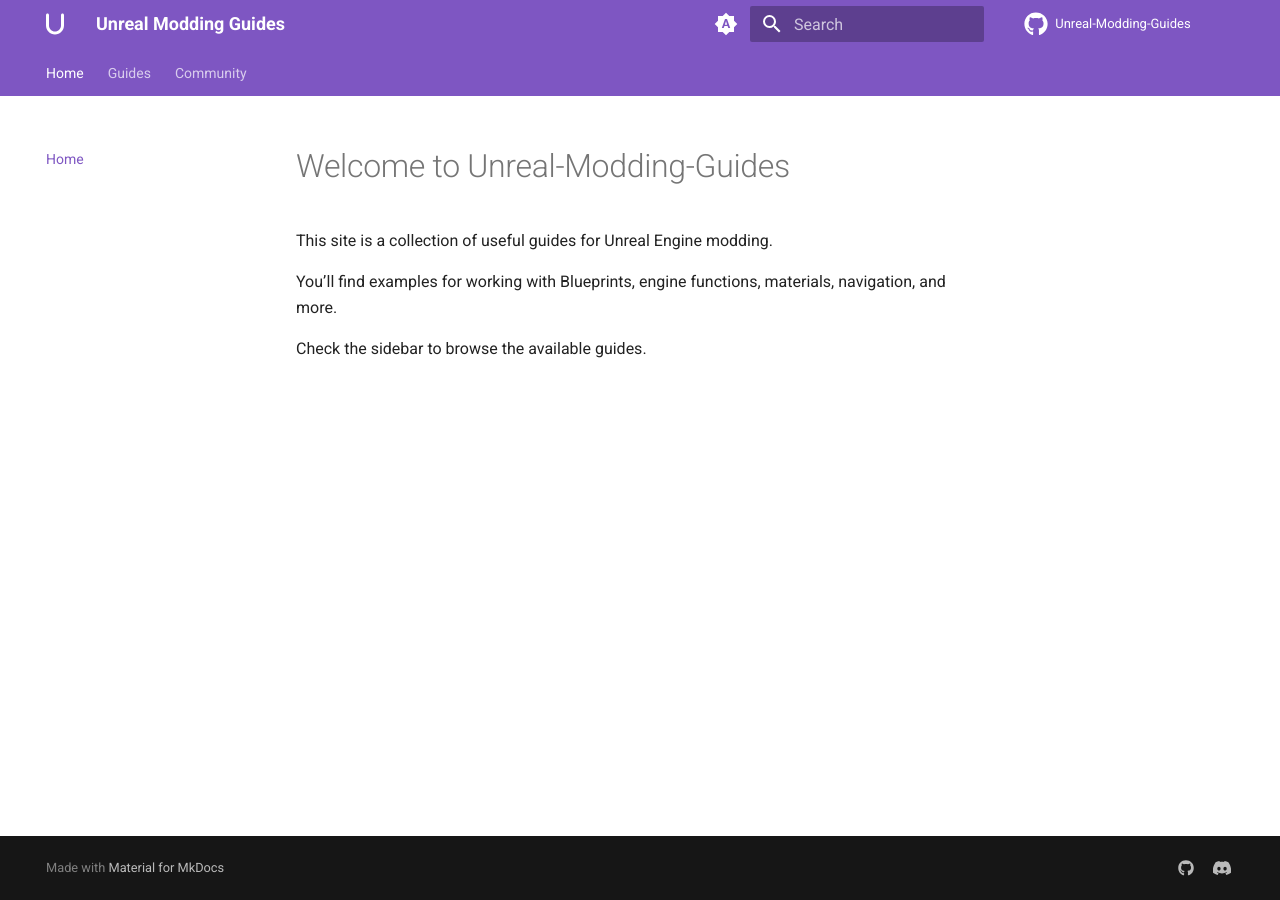
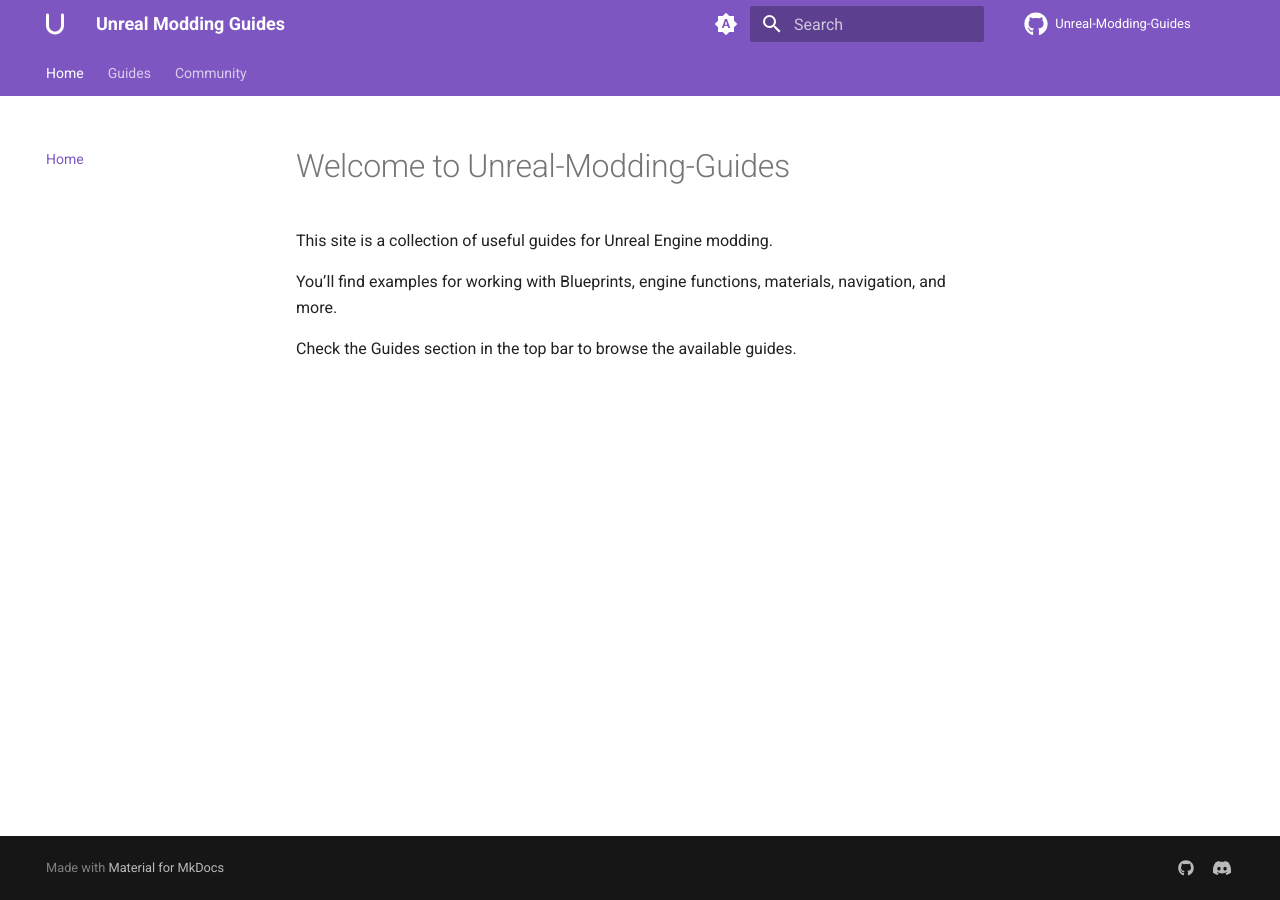
Before and after one commit to Tempo-Organization/Unreal-Modding-Guides, an MkDocs documentation site: the page built from docs/index.md, in a window 1280 px wide. Built offline with MkDocs 1.6.1 and Material for MkDocs 9.7.7, drawn with Linux system fonts in a browser that asks for light colours; comment, search, counter and statistics services are not loaded.

Commit message:
Update index.md

```diff
--- a/docs/index.md
+++ b/docs/index.md
@@ -4,4 +4,4 @@
 
 You’ll find examples for working with Blueprints, engine functions, materials, navigation, and more.
 
-Check the sidebar to browse the available guides.
+Check the Guides section in the top bar to browse the available guides.
```
